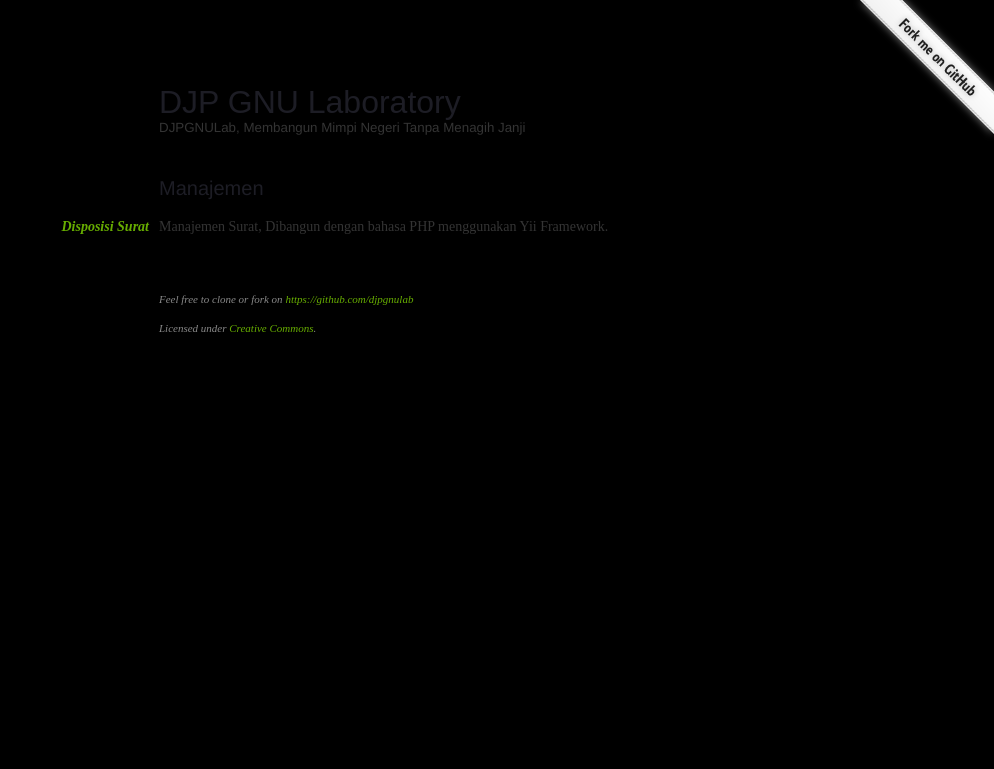
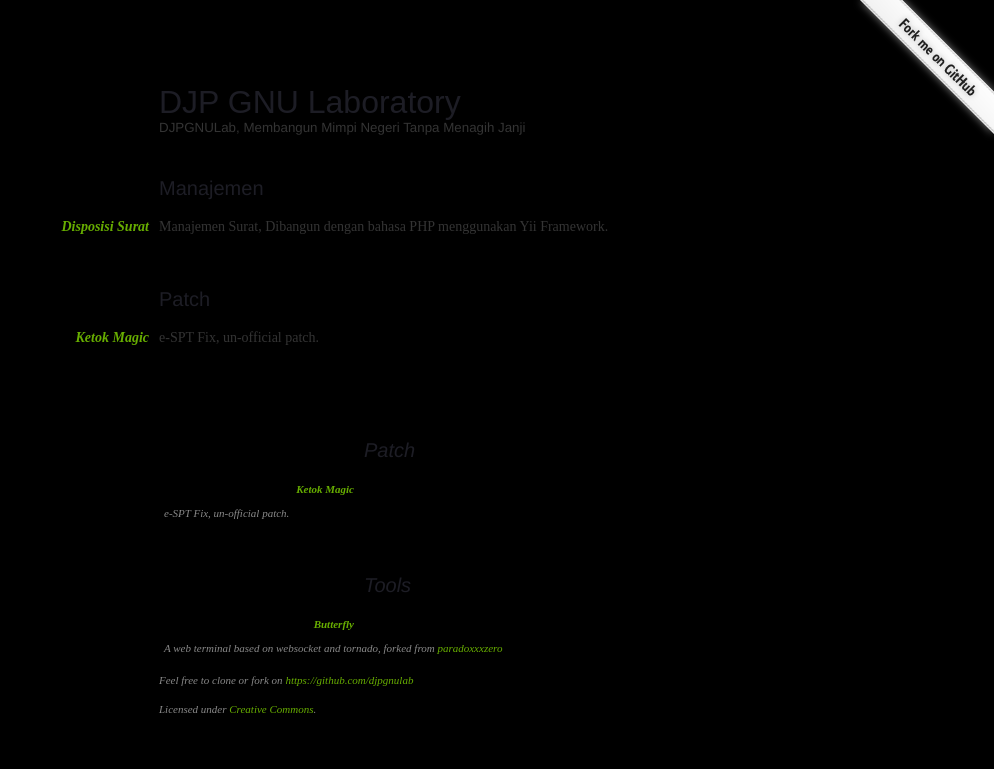
Before and after one commit to dzvgnulab/dzvgnulab.github.io, a plain HTML site: page index.html in a window 1280 px wide. Shown: the whole page, without its empty margins (286-1280 px from the left). Drawn offline with Linux system fonts and the light colour scheme.

Commit message:
state: 2019.10.19

```diff
--- a/index.html
+++ b/index.html
@@ -8,9 +8,9 @@
 		<link rel="dns-prefecth" href="//www.pajak.go.id" />
 		<meta http-equiv="content-type" content="text/html; charset=utf-8" />
 		<meta name="description" content="DJP GNU Laboratory" />
-		<meta name="keywords" content="Laboratory" />
-		<meta name="author" content="Yudha H Tejaningrat" />
-		<meta name="generator" content="Nano Editor & Mousepad" />
+		<meta name="keywords" content="DJP, GNU, Laboratory" />
+		<meta name="author" content="Team" />
+		<meta name="generator" content="Nano Editor" />
 		<meta name="viewport" content="width=device-width, initial-scale=1, minimum-scale=1" />
 		<meta name="apple-mobile-web-app-capable" content="yes" />
 		<link href="assets/normalize.css" rel="stylesheet" type="text/css" />
@@ -40,7 +40,41 @@
 					</ul>
 				</div>
 			</section>
+                        <section id="projects">
+                                <div class="section-title"><h2>Patch</h2></div>
+                                <div class="section-body">
+                                        <ul>
+                                                <li class="project">
+                                                        <span class="project-name"><a href="https://github.com/djpgnulab/ketokmagic">Ketok Magic</a></span>
+                                                        <span class="project-desc">e-SPT Fix, un-official patch.</span>
+                                                </li>
+                                        </ul>
+                                </div>
+                        </section>
 			<footer>
+                        <section id="projects">
+                                <div class="section-title"><h2>Patch</h2></div>
+                                <div class="section-body">
+                                        <ul>
+                                                <li class="project">
+                                                        <span class="project-name"><a href="https://github.com/djpgnulab/ketokmagic">Ketok Magic</a></span>
+                                                        <span class="project-desc">e-SPT Fix, un-official patch.</span>
+                                                </li>
+                                        </ul>
+                                </div>
+                        </section>
+                        <section id="projects">
+                                <div class="section-title"><h2>Tools</h2></div>
+                                <div class="section-body">
+                                        <ul>
+                                                <li class="project">
+                                                        <span class="project-name"><a href="https://github.com/djpgnulab/butterfly">Butterfly</a></span>
+                                                        <span class="project-desc">A web terminal based on websocket and tornado, forked from
+                                                                                   <a href="https://github.com/paradoxxxzero/butterfly">paradoxxxzero</a></span>
+                                                </li>
+                                        </ul>
+                                </div>
+                        </section>
 				<p>Feel free to clone or fork on <a href="https://github.com/djpgnulab">https://github.com/djpgnulab</a></p>
 				<p>Licensed under <a href="http://creativecommons.org/licenses/by-nc-sa/3.0/">Creative Commons</a>.</p>
 			</footer>
```
